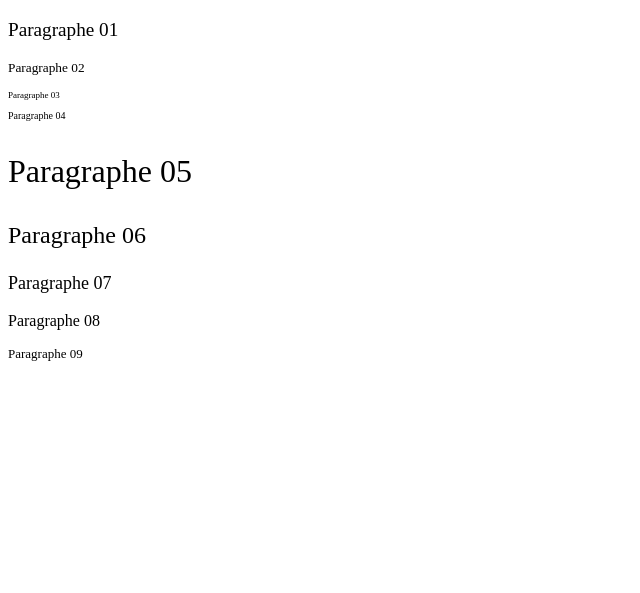
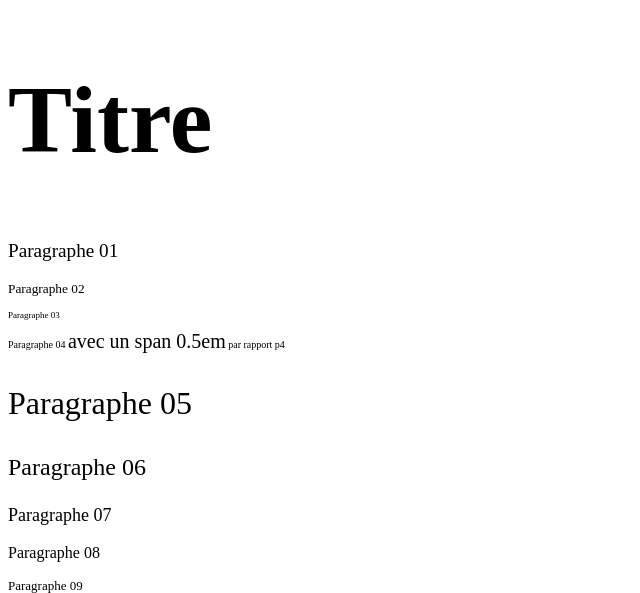
Before and after one commit to mouh2020/AVI-WebMobile-Coursework, a PHP site: page /les_unites_mesure.html in a window 1280 px wide. Shown: the top 593 px of the page, without its empty margins (0-640 px from the left). Run offline with PHP 8.4, Linux system fonts and the light colour scheme.

Commit message:
css cours

```diff
--- a/Les interfaces utilisateur statiques/chapitre02/pratique/les unités de mesure/les_unites_mesure.css
+++ b/Les interfaces utilisateur statiques/chapitre02/pratique/les unités de mesure/les_unites_mesure.css
@@ -1,8 +1,10 @@
 #body{font-size: 20px}
+h1{font-size: 6em;}
 #p1{font-size: larger}
 #p2{font-size: smaller}
 #p3{font-size: xx-small}
 #p4{font-size: x-small}
+span{font-size: 2em}
 #p5{font-size: xx-large}
 #p6{font-size: x-large}
 #p7{font-size: large}
--- a/Les interfaces utilisateur statiques/chapitre02/pratique/les unités de mesure/les_unites_mesure.html
+++ b/Les interfaces utilisateur statiques/chapitre02/pratique/les unités de mesure/les_unites_mesure.html
@@ -7,10 +7,11 @@
         <title>Les unités de mesure</title>
     </head>
     <body>
+        <h1>Titre</h1>
         <p id="p1"> Paragraphe 01</p>
         <p id="p2"> Paragraphe 02</p>
         <p id="p3"> Paragraphe 03</p>
-        <p id="p4"> Paragraphe 04</p>
+        <p id="p4"> Paragraphe 04 <span> avec un span 0.5em</span> par rapport p4</p>
         <p id="p5"> Paragraphe 05</p>
         <p id="p6"> Paragraphe 06</p>
         <p id="p7"> Paragraphe 07</p>
```
Also changed, not shown: 3 other files.
